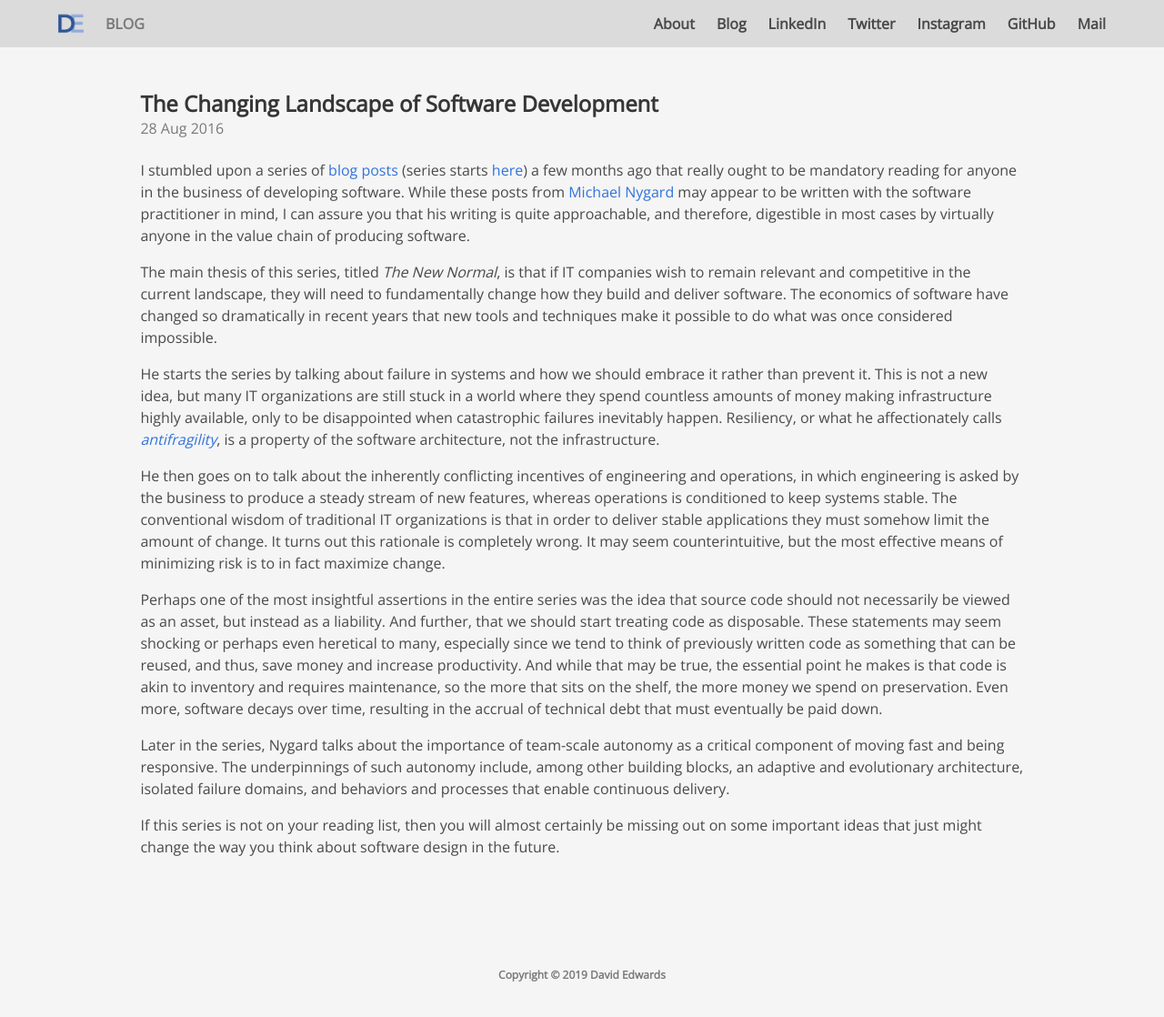
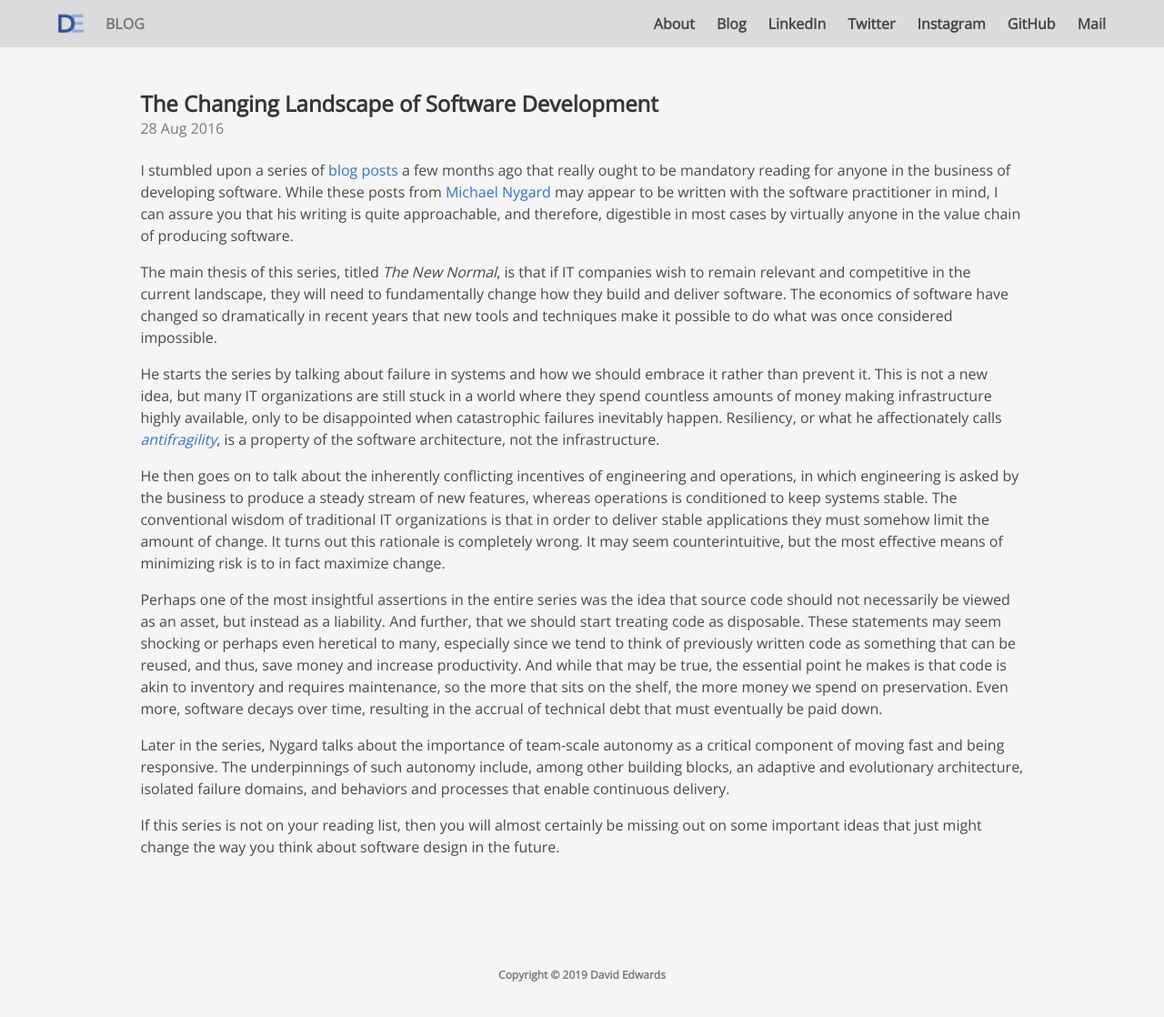
Before and after one commit to davidledwards/davidledwards.github.io, a Jekyll site: the page built from _posts/2016-08-28-changing-landscape-of-software-development.md, in a window 1280 px wide and 1177 px high. Shown: the top 1118 px of the window at 91% size. Built offline with Jekyll 4.4.1, drawn with Linux system fonts in a browser that asks for light colours; nearby versions of some CDN libraries.

Commit message:
fix link to external blogposts

```diff
--- a/_posts/2016-08-28-changing-landscape-of-software-development.md
+++ b/_posts/2016-08-28-changing-landscape-of-software-development.md
@@ -5,7 +5,7 @@
 date: 2016-08-28
 ---
 <div class="content" markdown="1">
-I stumbled upon a series of [blog posts](http://blog.cognitect.com/blog/?tag=NewNormal+Series) (series starts [here](http://blog.cognitect.com/?offset=1457011971947&tag=NewNormal+Series)) a few months ago that really ought to be mandatory reading for anyone in the business of developing software. While these posts from [Michael Nygard](http://www.michaelnygard.com/) may appear to be written with the software practitioner in mind, I can assure you that his writing is quite approachable, and therefore, digestible in most cases by virtually anyone in the value chain of producing software.
+I stumbled upon a series of [blog posts](http://blog.cognitect.com/blog/?tag=NewNormal+Series) a few months ago that really ought to be mandatory reading for anyone in the business of developing software. While these posts from [Michael Nygard](http://www.michaelnygard.com/) may appear to be written with the software practitioner in mind, I can assure you that his writing is quite approachable, and therefore, digestible in most cases by virtually anyone in the value chain of producing software.
 
 The main thesis of this series, titled _The New Normal_, is that if IT companies wish to remain relevant and competitive in the current landscape, they will need to fundamentally change how they build and deliver software. The economics of software have changed so dramatically in recent years that new tools and techniques make it possible to do what was once considered impossible.
 
```
